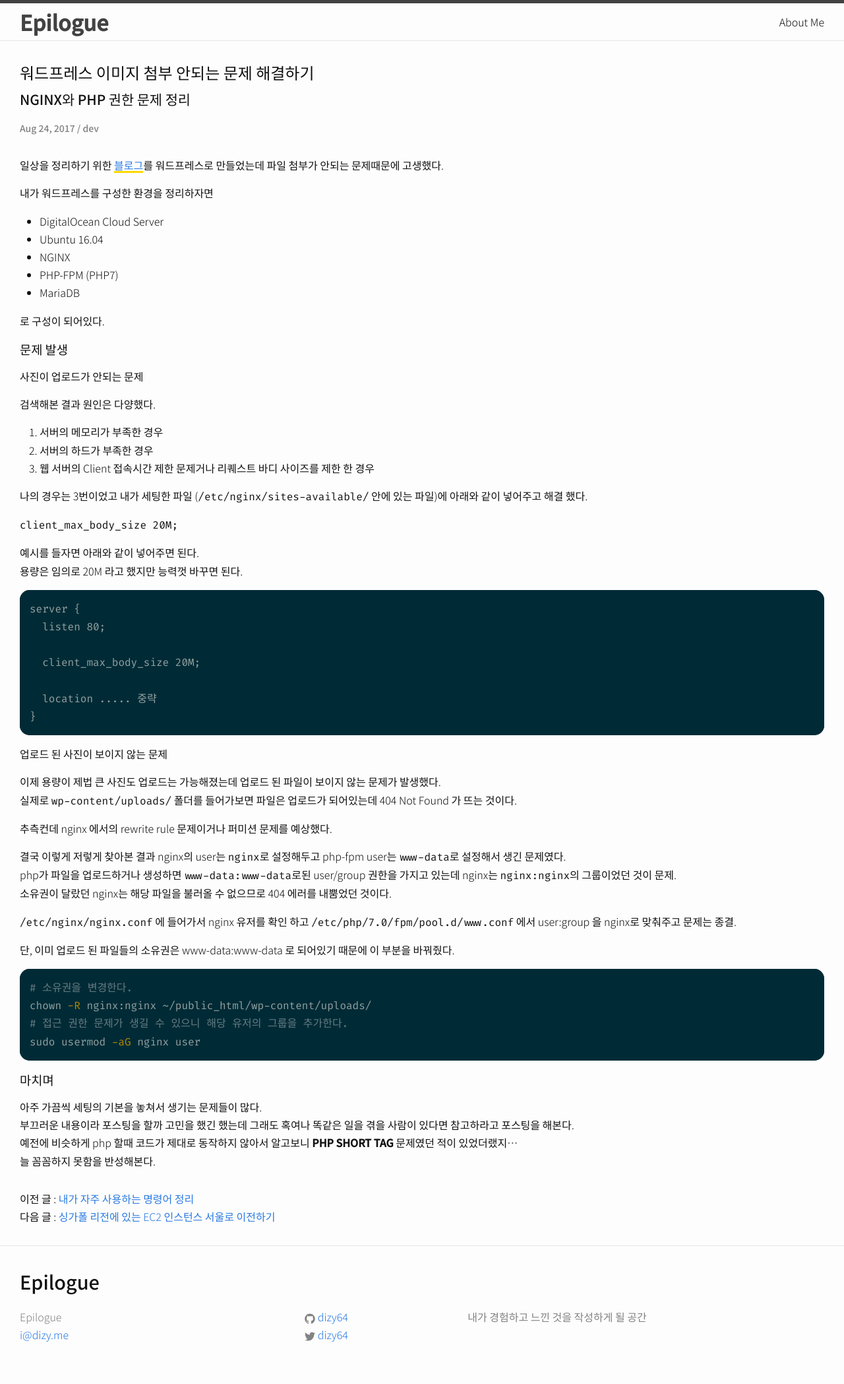
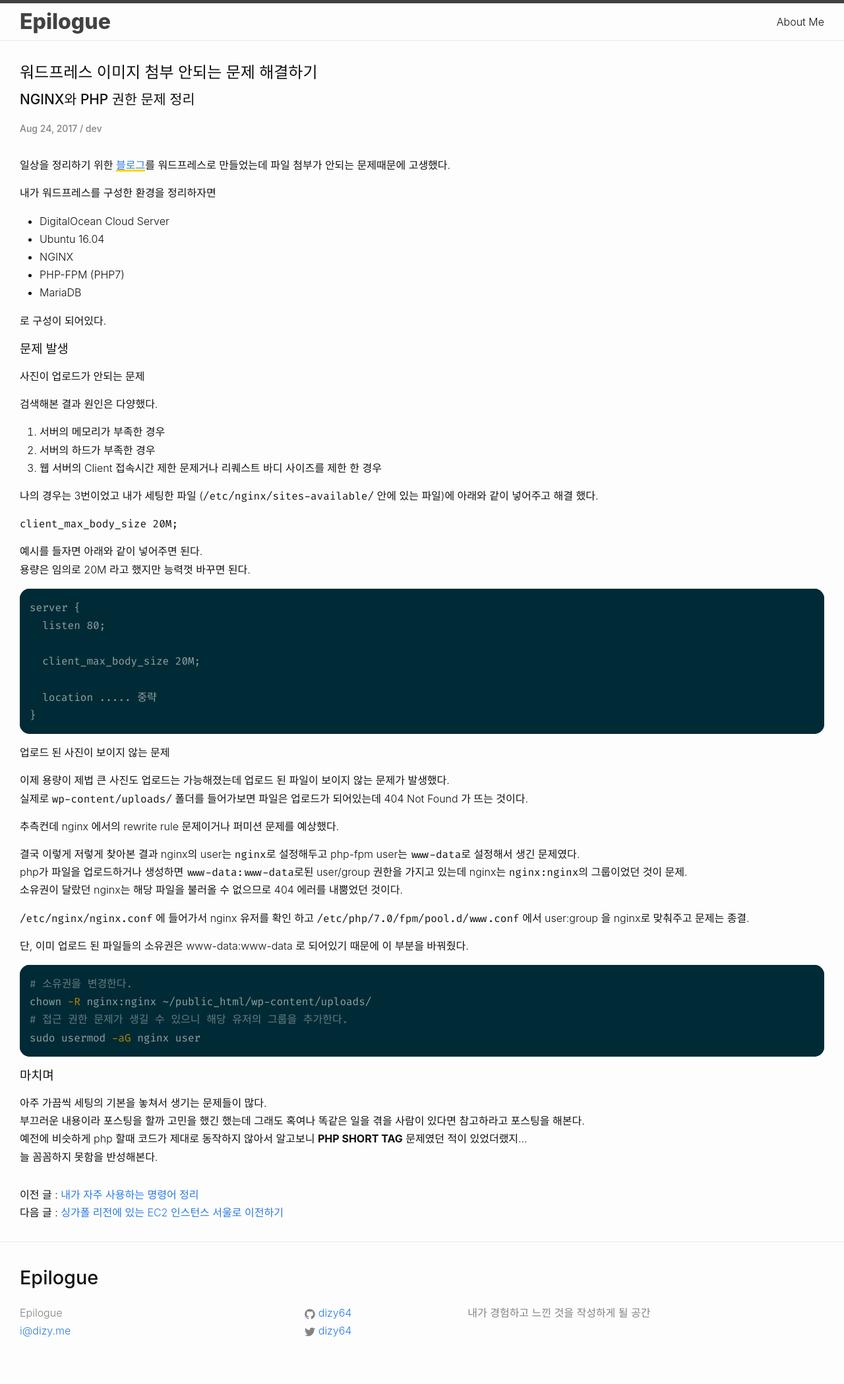
Before and after one commit to dizy64/dizy64.github.io, a Jekyll site: the page built from _posts/2017-08-24-wordpress-file-upload-issue.md, in a window 1280 px wide. Shown: the whole page at 66% size. Built offline with Jekyll 4.4.1, drawn with Linux system fonts in a browser that asks for light colours; some web fonts are replaced; comment, search, counter and statistics services are not loaded.

Commit message:
feat: 폰트를 변경하다

```diff
--- a/_includes/head.html
+++ b/_includes/head.html
@@ -6,7 +6,8 @@
   <title>{% if page.subject %}{{ page.subject + ' - ' + site.title }}{% elsif page.title %}{{ page.title }}{% else %}{{ site.title }}{% endif %}</title>
   <meta name="description" content="{% if page.excerpt %}{{ page.excerpt | strip_html | strip_newlines | truncate: 160 }}{% else %}{{ site.description }}{% endif %}">
   <link rel="preconnect" href="https://fonts.gstatic.com">
-  <link href="https://fonts.googleapis.com/css2?family=Fira+Code&family=Noto+Sans+KR:wght@300;400;500&display=swap" rel="stylesheet">
+  <link href="https://fonts.googleapis.com/css2?family=Fira+Code&display=swap" rel="stylesheet">
+  <link rel="stylesheet" as="style" crossorigin href="https://cdn.jsdelivr.net/gh/orioncactus/pretendard/dist/web/variable/pretendardvariable.css" />
   <link rel="stylesheet" href="{{ "/css/main.css" | prepend: site.baseurl }}">
   <link rel="stylesheet" href="{{ "/css/syntax.css" | prepend: site.baseurl }}">
   <link rel="canonical" href="{{ page.url | replace:'index.html','' | prepend: site.baseurl | prepend: site.url }}">
--- a/_sass/_base.scss
+++ b/_sass/_base.scss
@@ -87,7 +87,7 @@ li {
  * Headings
  */
 h1, h2, h3, h4, h5, h6 {
-    font-family: $header-font-fmail;
+    font-family: $header-font-family;
     font-weight: $header-font-weight;
 }
 
--- a/css/main.scss
+++ b/css/main.scss
@@ -3,11 +3,10 @@
 ---
 @charset "utf-8";
 
+// Our variables
+$header-font-family: Pretendard, -apple-system, BlinkMacSystemFont, system-ui, Roboto, 'Helvetica Neue', 'Segoe UI', 'Apple SD Gothic Neo', 'Noto Sans KR', 'Malgun Gothic', 'Apple Color Emoji', 'Segoe UI Emoji', 'Segoe UI Symbol', sans-serif;
+$base-font-family: Pretendard, -apple-system, BlinkMacSystemFont, system-ui, Roboto, 'Helvetica Neue', 'Segoe UI', 'Apple SD Gothic Neo', 'Noto Sans KR', 'Malgun Gothic', 'Apple Color Emoji', 'Segoe UI Emoji', 'Segoe UI Symbol', sans-serif;
 
-
-// Our variables
-$header-font-fmail: "Noto Sans KR", sans-serif;
-$base-font-family: "Noto Sans KR", sans-serif;
 $base-code-font-family: "Fira Code", monospace;
 $base-font-size:   16px;
 $base-mobile-font-size: 14px;
```
